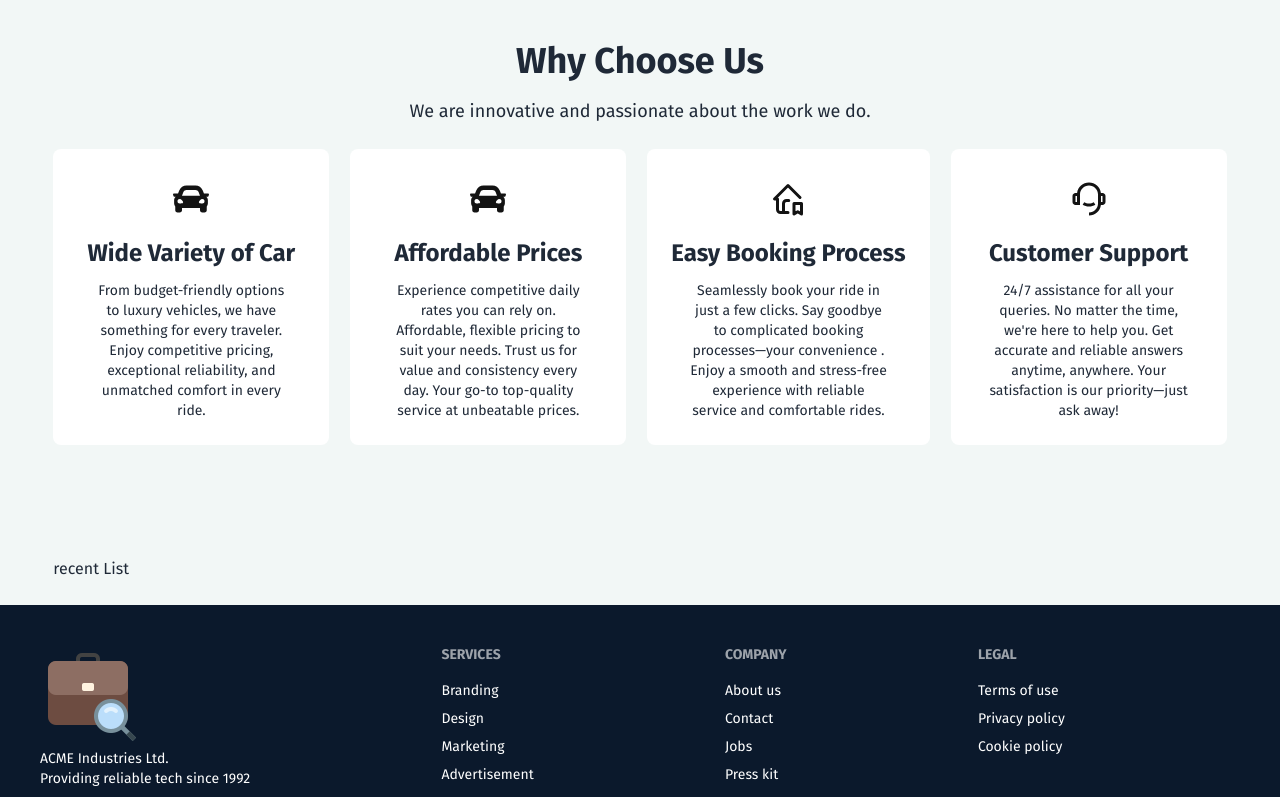
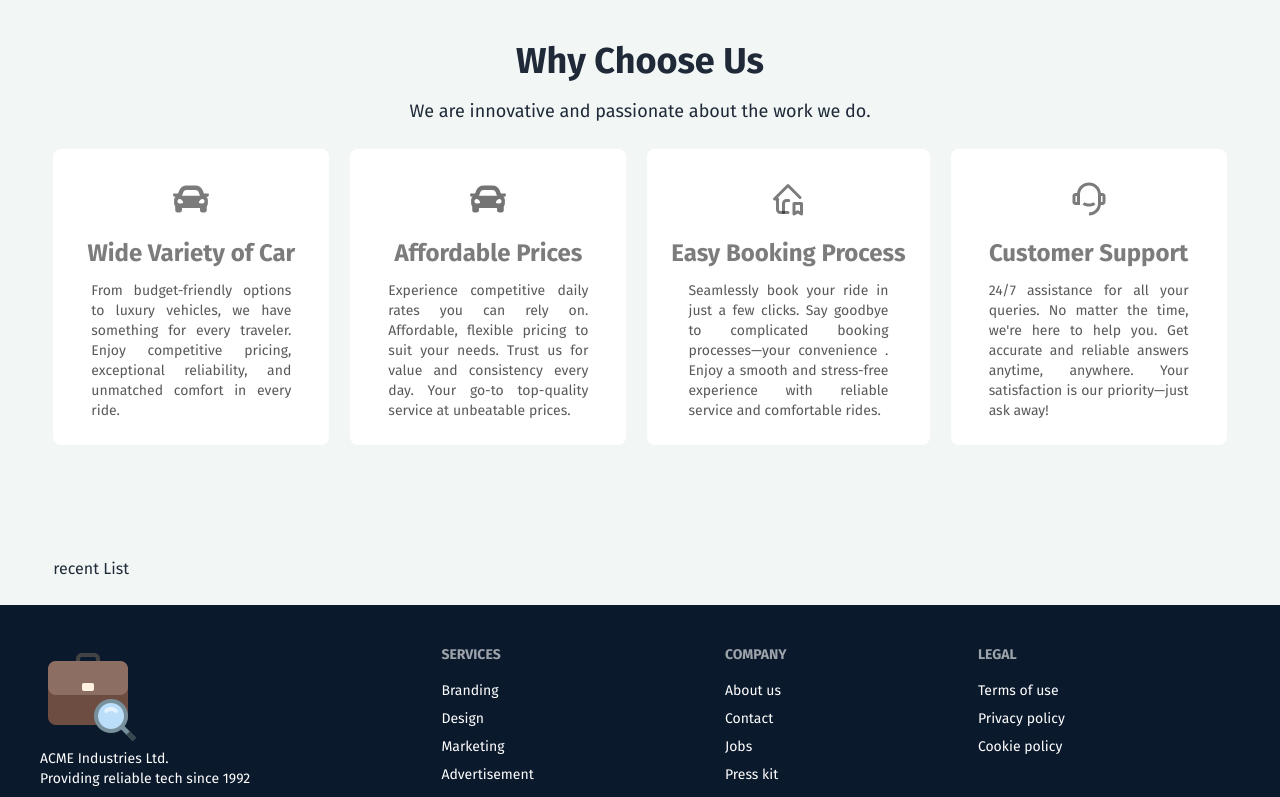
Before and after one commit to abuobaedashik/Aoa-car-rentals-client, a React (Vite) app: page / in a window 1280 px wide. Shown: the part 684-1481 px from the top of the page. Built offline with nearby package versions, Linux system fonts and the light colour scheme; no server answers.

Commit message:
data modify and add sortind feature

```diff
--- a/package.json
+++ b/package.json
@@ -10,6 +10,7 @@
     "preview": "vite preview"
   },
   "dependencies": {
+    "animate.css": "^4.1.1",
     "axios": "^1.7.9",
     "firebase": "^11.0.2",
     "localforage": "^1.10.0",
--- a/src/Component/Banner.jsx
+++ b/src/Component/Banner.jsx
@@ -13,11 +13,11 @@ const Banner = () => {
     >
       <div className="hero-content flex text-center  flex-col  justify-between items-center  ">
         <div className="flex items-center justify-center flex-col py-12">
-          <h1 className="text-5xl  font-bold text-[#ffffff]">Drive Your </h1>
-          <h1 className="text-5xl mt-4 font-bold text-[#FE9307]">
+          <h1 className="text-5xl animate__animated animation-duration:1s animate__delay-1s animate__fadeInUp font-bold text-[#ffffff]">Drive Your </h1>
+          <h1 className="text-5xl mt-4 animate__delay-2s animate__animated animation-duration:2s animate__fadeInUp font-bold text-[#FE9307]">
             Dreams Today!{" "}
           </h1>
-          <p className="py-6 w-11/12 md:w-[540px] text-base text-[#ffffff] opacity-60">
+          <p className="py-6 w-11/12 animate__delay-3s animate__animated animation-duration:3s animate__fadeInUp md:w-[540px] text-base text-[#ffffff] opacity-60">
             Experience the ultimate in comfort, performance, and sophistication
             with our luxury car rentals. From sleek sedans and stylish coupes to
             spacious SUVs and elegant convertibles, we offer a range of premium
@@ -29,7 +29,7 @@ const Banner = () => {
           </p>
 
            <NavLink to={'/available'}>
-           <button className="text-[#ffffff] text-lg font-semibold bg-[#FE9307] px-3 py-1 rounded-md border-none mt-4 hover:bg-[#fe9307b0]">
+           <button className="text-[#ffffff] animate__delay-4s animate__animated animation-duration:4s animate__fadeInUp text-lg font-semibold bg-[#FE9307] px-3 py-1 rounded-md border-none mt-4 hover:bg-[#fe9307b0]">
             View Available Cars
           </button>
            </NavLink>
--- a/src/Component/WhyChooseUs.jsx
+++ b/src/Component/WhyChooseUs.jsx
@@ -6,49 +6,49 @@ import { TbHomeRibbon } from "react-icons/tb";
 const WhyChooseUs = () => {
   return (
     <div>
-      <div className="text-4xl font-bold text-center mt-3">Why Choose Us</div>
-      <div className="text-lg text-center mt-4">
+      <div className="text-4xl font-bold text-center mt-3 animate__animated animate__slideInLeft animate__delay-1s animation-duration: 1s">Why Choose Us</div>
+      <div className="text-lg text-center mt-4 animate__animated animate__slideInRight animate__delay-1s animation-duration: 5s">
         We are innovative and passionate about the work we do.
       </div>
       <div className="mt-6 flex md:flex-row flex-col items-center justify-between gap-7 md:gap-2 mb-8">
-        <div className="flex flex-col gap-3 items-center justify-center bg-[#ffffff] p-6 rounded-lg hover:text-[#ffffff] hover:bg-[#131313]">
-          <p className="icon bg-[#ffffff] text-[#131313]  text-4xl px-24 py-2 rounded-md ">
+        <div className="flex flex-col gap-3 animate__animated animate__fadeInTopLeft animate__delay-1s animation-duration: 2s items-center justify-center bg-[#ffffff] p-6 rounded-lg hover:text-[#ffffff] hover:bg-[#13131390]">
+          <p className="icon bg-[#ffffff] text-[#1313138e]  text-4xl px-24 py-2 rounded-md ">
             <FaCar />
           </p>
-          <p className="text-2xl font-bold">Wide Variety of Car</p>
-          <p className="text-sm font-normal w-[200px] text-center">
+          <p className="text-2xl font-bold text-[#1313138e] ">Wide Variety of Car</p>
+          <p className="text-sm font-normal w-[200px] text-justify text-[#131313b3] ">
             From budget-friendly options to luxury vehicles, we have something
             for every traveler. Enjoy competitive pricing, exceptional
             reliability, and unmatched comfort in every ride.
           </p>
         </div>
-        <div className="flex flex-col gap-3 items-center justify-center bg-[#ffffff] p-6 rounded-lg hover:text-[#ffffff] hover:bg-[#131313]">
-          <p className="icon  bg-[#ffffff] text-[#131313]  text-4xl px-24 py-2 rounded-md ">
+        <div className="flex flex-col animate__animated animate__fadeInTopLeft animate__delay-2s animation-duration: 3s  gap-3 items-center justify-center bg-[#ffffff] p-6 rounded-lg hover:text-[#ffffff] hover:bg-[#13131390]">
+          <p className="icon  bg-[#ffffff] text-[#13131396]  text-4xl px-24 py-2 rounded-md ">
             <FaCar />
           </p>
-          <p className="text-2xl font-bold">Affordable Prices</p>
-          <p className="text-sm font-normal w-[200px] text-center">
+          <p className="text-2xl text-[#1313138e]  font-bold">Affordable Prices</p>
+          <p className="text-sm font-normal w-[200px] text-[#131313b3] text-justify">
             Experience competitive daily rates you can rely on. Affordable,
             flexible pricing to suit your needs. Trust us for value and
             consistency every day. Your go-to top-quality service at unbeatable
             prices.
           </p>
         </div>
-        <div className="flex flex-col gap-3 items-center justify-center bg-[#ffffff] p-6 rounded-lg hover:text-[#ffffff] hover:bg-[#131313]">
-          <p className="icon bg-[#ffffff] text-[#131313]  text-4xl px-24 py-2 rounded-md ">
+        <div className="flex flex-col animate__animated animate__fadeInTopLeft animate__delay-3s animation-duration:3s  gap-3 items-center justify-center bg-[#ffffff] p-6 rounded-lg hover:text-[#ffffff] hover:bg-[#13131390]">
+          <p className="icon bg-[#ffffff] text-[#1313138e]  text-4xl px-24 py-2 rounded-md ">
             <TbHomeRibbon />
           </p>
-          <p className="text-2xl font-bold">Easy Booking Process</p>
-          <p className="text-sm font-normal w-[200px] text-center">
+          <p className="text-2xl text-[#1313138e]  font-bold">Easy Booking Process</p>
+          <p className="text-sm font-normal w-[200px] text-[#131313b3] text-justify">
             Seamlessly book your ride in just a few clicks. Say goodbye to complicated booking processes—your convenience . Enjoy a smooth and stress-free experience with reliable service and comfortable rides.
           </p>
         </div>
-        <div className="flex flex-col gap-3 items-center justify-center bg-[#ffffff] p-6 rounded-lg hover:text-[#ffffff] hover:bg-[#131313]">
-          <p className="icon bg-[#ffffff] text-[#131313]  text-4xl px-24 py-2 rounded-md ">
+        <div className="flex animate__animated animate__fadeInTopLeft animate__delay-4s animation-duration:4s  flex-col gap-3 items-center justify-center bg-[#ffffff] p-6 rounded-lg hover:text-[#ffffff] hover:bg-[#13131390]">
+          <p className="icon bg-[#ffffff] text-[#1313138e]   text-4xl px-24 py-2 rounded-md ">
             <RiCustomerService2Line />
           </p>
-          <p className="text-2xl font-bold">Customer Support</p>
-          <p className="text-sm font-normal w-[200px] text-center">
+          <p className="text-2xl text-[#1313138e]  font-bold">Customer Support</p>
+          <p className="text-sm text-[#131313b3] text-justify font-normal w-[200px] ">
             24/7 assistance for all your queries. No matter the time, we're here
             to help you. Get accurate and reliable answers anytime, anywhere.
             Your satisfaction is our priority—just ask away!
--- a/src/Pages/Home.jsx
+++ b/src/Pages/Home.jsx
@@ -1,6 +1,8 @@
 import Banner from "../Component/Banner";
 import RecentList from "../Component/RecentList";
 import WhyChooseUs from "../Component/WhyChooseUs";
+import 'animate.css';
+
 
 const Home = () => {
     return (
--- a/src/Pages/Update.jsx
+++ b/src/Pages/Update.jsx
@@ -2,6 +2,7 @@ import { useLoaderData } from "react-router-dom";
 import AuthContext from "../Context/Authcontext/AuthContext";
 import Swal from "sweetalert2";
 import ReusableBanner from "../Component/Shared/ReusableBanner";
+import { useContext } from "react";
 
 const Update = ({title,route_name}) => {
     const data = useLoaderData();
```
Also changed, not shown: src/Pages/Available.jsx (+94 -25 lines), 1 other file (tests, documents, lock files or other folders).
